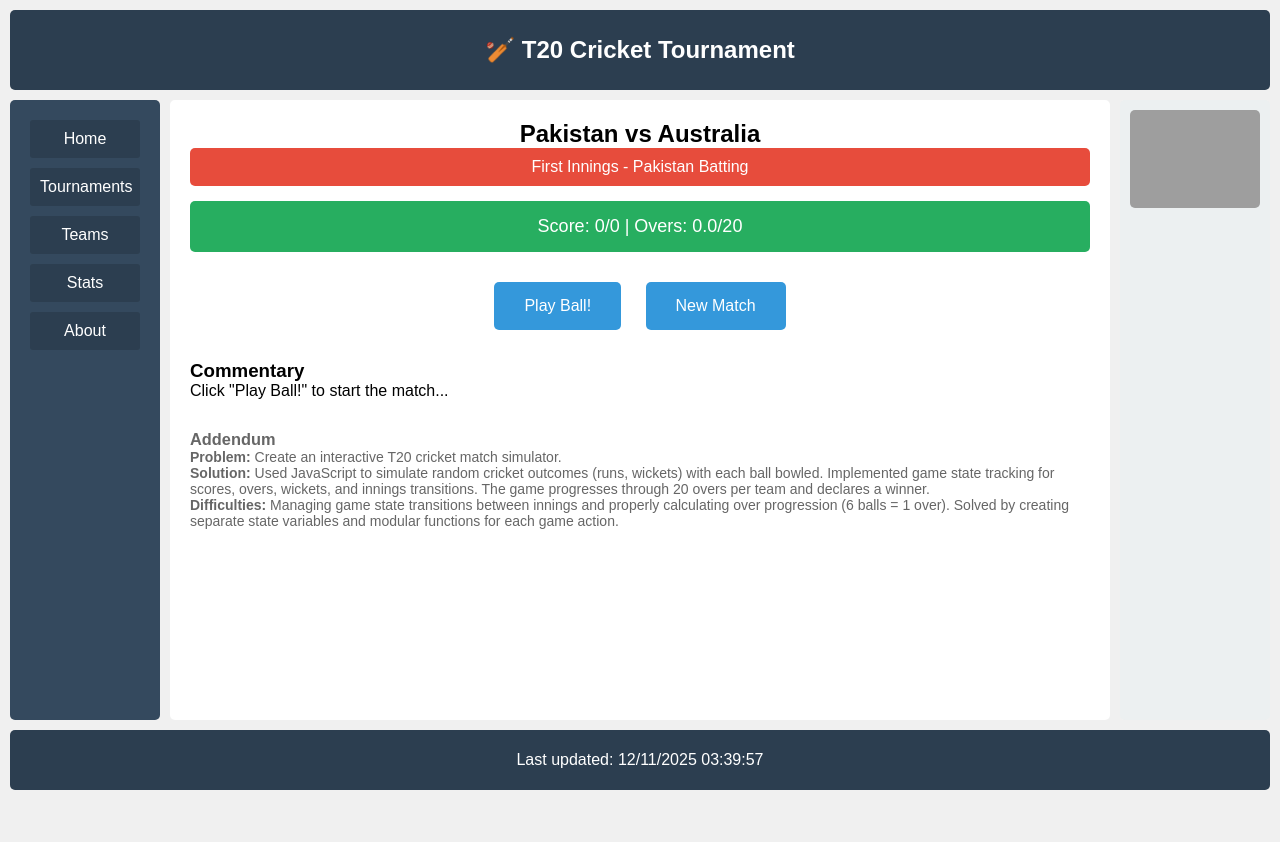
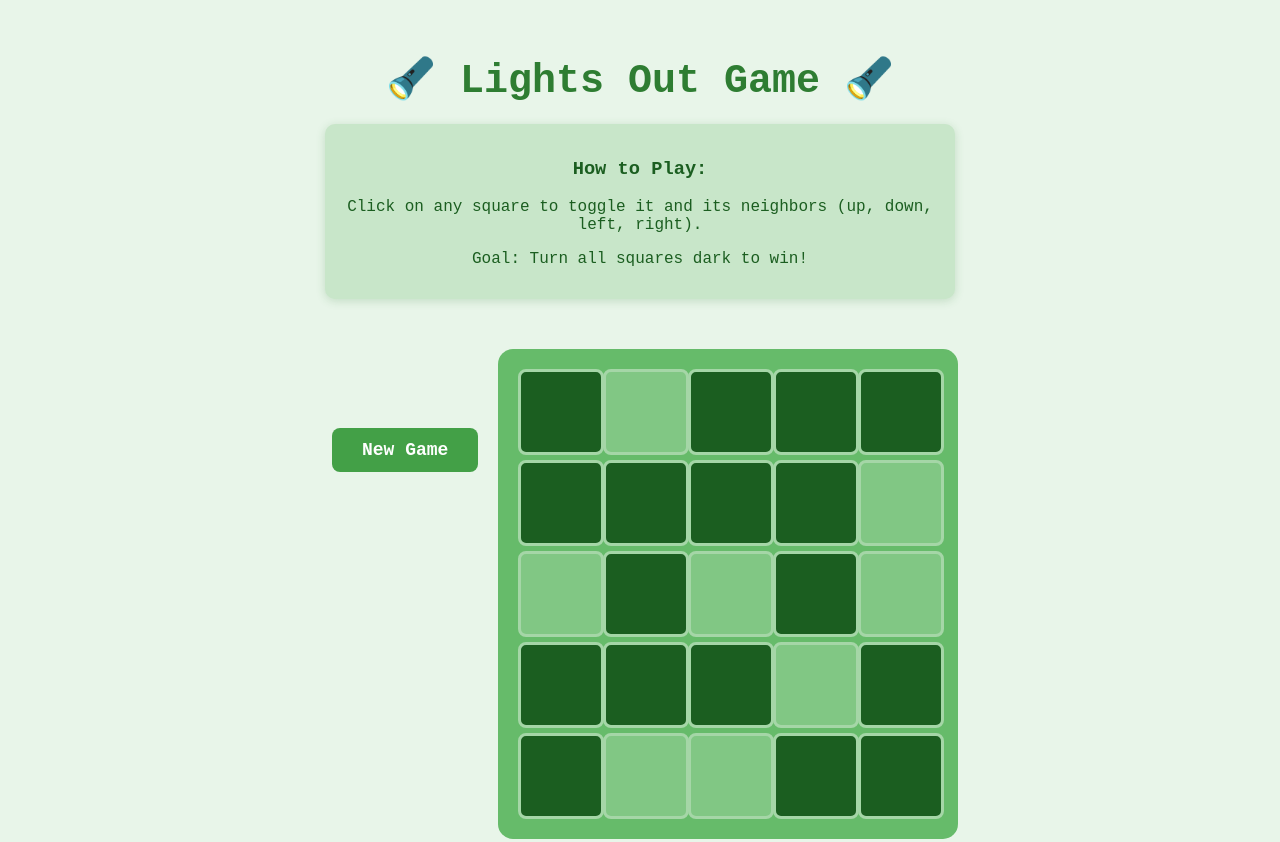
Before and after one commit to shn32-maker/505SampleWebsite, a plain HTML site: page index.html in a window 1280 px wide. Shown: the top 842 px of the page. Before the commit the page ends 800 px from the top, so only its background shows below. Drawn offline with Linux system fonts and the light colour scheme; grey boxes are pictures that could not be loaded.

Commit message:
Update index.html

```diff
--- a/index.html
+++ b/index.html
@@ -3,189 +3,102 @@
 <head>
     <meta charset="UTF-8">
     <meta name="viewport" content="width=device-width, initial-scale=1.0">
-    <title>T20 Cricket Tournament</title>
+    <title>Lights Out Game</title>
     <style>
-        * {
-            margin: 0;
-            padding: 0;
-            box-sizing: border-box;
+        /* Import a custom font from cdnjs (not Google Fonts) */
+        @import url('https://cdnjs.cloudflare.com/ajax/libs/font-awesome/6.4.0/css/all.min.css');
+
+        body {
+            font-family: 'Courier New', monospace;
+            text-align: center;
+            background-color: #e8f5e9;
+            color: #1b5e20;
+            padding: 20px;
         }
-        body {
-            font-family: Arial, sans-serif;
-            display: grid;
-            grid-template-areas:
-                "header header header"
-                "menu content ads"
-                "footer footer footer";
-            grid-template-rows: 80px 1fr 60px;
-            grid-template-columns: 150px 1fr 150px;
-            min-height: 100vh;
-            gap: 10px;
-            padding: 10px;
-            background: #f0f0f0;
+
+        h1 {
+            color: #2e7d32;
+            font-size: 2.5em;
+            margin-bottom: 10px;
         }
-        header {
-            grid-area: header;
-            background: #2c3e50;
-            color: white;
-            display: flex;
-            align-items: center;
-            justify-content: center;
-            font-size: 24px;
-            font-weight: bold;
-            border-radius: 5px;
+
+        #instructions {
+            max-width: 600px;
+            margin: 20px auto;
+            padding: 15px;
+            background-color: #c8e6c9;
+            border-radius: 10px;
+            box-shadow: 0 2px 10px rgba(46, 125, 50, 0.2);
         }
-        nav {
-            grid-area: menu;
-            background: #34495e;
+
+        #game-board {
+            display: inline-grid;
+            grid-template-columns: repeat(5, 80px);
+            grid-gap: 5px;
+            margin: 30px auto;
             padding: 20px;
-            border-radius: 5px;
+            background-color: #66bb6a;
+            border-radius: 15px;
         }
-        nav a {
-            display: block;
-            color: white;
-            text-decoration: none;
-            padding: 10px;
-            margin-bottom: 10px;
-            background: #2c3e50;
-            border-radius: 3px;
-            text-align: center;
+
+        .square {
+            width: 80px;
+            height: 80px;
+            background-color: #81c784;
+            border: 3px solid #a5d6a7;
+            cursor: pointer;
+            transition: all 0.3s;
+            border-radius: 8px;
         }
-        main {
-            grid-area: content;
-            background: white;
-            padding: 20px;
-            border-radius: 5px;
-            overflow-y: auto;
+
+        /* This class makes a square "off" (dark) */
+        .is-off {
+            background-color: #1b5e20;
         }
-        aside {
-            grid-area: ads;
-            background: #ecf0f1;
-            padding: 10px;
-            border-radius: 5px;
-            text-align: center;
+
+        .square:hover {
+            transform: scale(1.05);
+            box-shadow: 0 0 15px rgba(129, 199, 132, 0.8);
         }
-        aside a img {
-            width: 100%;
-            height: auto;
-            border-radius: 5px;
-        }
-        footer {
-            grid-area: footer;
-            background: #2c3e50;
-            color: white;
-            display: flex;
-            align-items: center;
-            justify-content: center;
-            border-radius: 5px;
-            padding: 10px;
-        }
-        #gameArea {
-            text-align: center;
-        }
-        .scoreboard {
-            background: #27ae60;
-            color: white;
-            padding: 15px;
-            border-radius: 5px;
-            margin-bottom: 20px;
+
+        button {
+            font-family: 'Courier New', monospace;
+            padding: 12px 30px;
             font-size: 18px;
-        }
-        button {
-            background: #3498db;
+            background-color: #43a047;
             color: white;
             border: none;
-            padding: 15px 30px;
-            font-size: 16px;
-            border-radius: 5px;
+            border-radius: 8px;
             cursor: pointer;
+            font-weight: bold;
             margin: 10px;
         }
+
         button:hover {
-            background: #2980b9;
+            background-color: #388e3c;
+            transform: scale(1.05);
         }
-        button:disabled {
-            background: #95a5a6;
-            cursor: not-allowed;
-        }
-        .innings-info {
-            background: #e74c3c;
-            color: white;
-            padding: 10px;
-            border-radius: 5px;
-            margin-bottom: 15px;
-        }
-        .match-result {
-            background: #f39c12;
-            color: white;
-            padding: 20px;
-            border-radius: 5px;
-            font-size: 20px;
-            margin-top: 20px;
-        }
-        @media (max-width: 768px) {
-            body {
-                grid-template-areas:
-                    "header"
-                    "menu"
-                    "content"
-                    "ads"
-                    "footer";
-                grid-template-columns: 1fr;
-                grid-template-rows: auto;
-            }
+
+        footer {
+            margin-top: 50px;
+            padding-top: 20px;
+            border-top: 2px solid #66bb6a;
+            color: #2e7d32;
         }
     </style>
 </head>
 <body>
-    <header>
-        🏏 T20 Cricket Tournament
-    </header>
+    <h1>🔦 Lights Out Game 🔦</h1>
 
-    <nav>
-        <a href="#">Home</a>
-        <a href="#">Tournaments</a>
-        <a href="#">Teams</a>
-        <a href="#">Stats</a>
-        <a href="#">About</a>
-    </nav>
+    <div id="instructions">
+        <h3>How to Play:</h3>
+        <p>Click on any square to toggle it and its neighbors (up, down, left, right).</p>
+        <p>Goal: Turn all squares dark to win!</p>
+    </div>
 
-    <main>
-        <div id="gameArea">
-            <h2>Pakistan vs Australia</h2>
+    <button onclick="startNewGame()">New Game</button>
 
-            <div class="innings-info" id="inningsInfo">
-                First Innings - Pakistan Batting
-            </div>
-
-            <div class="scoreboard" id="scoreboard">
-                Score: 0/0 | Overs: 0.0/20
-            </div>
-
-            <button id="batBtn" onclick="playBall()">Play Ball!</button>
-            <button id="resetBtn" onclick="resetGame()">New Match</button>
-
-            <div id="commentary" style="margin-top: 20px; text-align: left; max-height: 300px; overflow-y: auto;">
-                <h3>Commentary</h3>
-                <p>Click "Play Ball!" to start the match...</p>
-            </div>
-
-            <div id="result"></div>
-        </div>
-
-        <div style="margin-top: 30px; text-align: left; font-size: 14px; color: #666;">
-            <h3>Addendum</h3>
-            <p><strong>Problem:</strong> Create an interactive T20 cricket match simulator.</p>
-            <p><strong>Solution:</strong> Used JavaScript to simulate random cricket outcomes (runs, wickets) with each ball bowled. Implemented game state tracking for scores, overs, wickets, and innings transitions. The game progresses through 20 overs per team and declares a winner.</p>
-            <p><strong>Difficulties:</strong> Managing game state transitions between innings and properly calculating over progression (6 balls = 1 over). Solved by creating separate state variables and modular functions for each game action.</p>
-        </div>
-    </main>
-
-    <aside>
-        <a href="https://www.amazon.com/cricket-bat/s?k=cricket+bat" target="_blank">
-            <img src="https://m.media-amazon.com/images/I/71qEqU+WUPL._AC_SL1500_.jpg" alt="Cricket Bat">
-        </a>
-    </aside>
+    <div id="game-board"></div>
 
     <footer>
         <p>Last updated:
@@ -193,10 +106,95 @@
         </p>
     </footer>
 
-    <script src="game.js"></script>
-    <script type="text/javascript">
-         var x = document.lastModified;
-         document.getElementById('lastModified').textContent = x;
+    <script>
+        // Game settings
+        const BOARD_SIZE = 5; // 5x5 grid
+        let board = []; // This will store our squares
+
+        // Create the game board when page loads
+        function createBoard() {
+            const gameBoard = document.getElementById('game-board');
+            gameBoard.innerHTML = ''; // Clear any existing board
+            board = []; // Reset board array
+
+            // Create 5x5 grid (25 squares total)
+            for (let i = 0; i < BOARD_SIZE * BOARD_SIZE; i++) {
+                const square = document.createElement('div');
+                square.className = 'square';
+                square.onclick = function() { toggleSquare(i); };
+                gameBoard.appendChild(square);
+                board.push(square);
+            }
+        }
+
+        // Toggle a square and its neighbors
+        function toggleSquare(index) {
+            const row = Math.floor(index / BOARD_SIZE);
+            const col = index % BOARD_SIZE;
+
+            // Toggle the clicked square
+            flipSquare(index);
+
+            // Toggle neighbor above (if exists)
+            if (row > 0) {
+                flipSquare(index - BOARD_SIZE);
+            }
+
+            // Toggle neighbor below (if exists)
+            if (row < BOARD_SIZE - 1) {
+                flipSquare(index + BOARD_SIZE);
+            }
+
+            // Toggle neighbor left (if exists)
+            if (col > 0) {
+                flipSquare(index - 1);
+            }
+
+            // Toggle neighbor right (if exists)
+            if (col < BOARD_SIZE - 1) {
+                flipSquare(index + 1);
+            }
+
+            // Check if player won
+            checkWin();
+        }
+
+        // Flip a single square on/off
+        function flipSquare(index) {
+            board[index].classList.toggle('is-off');
+        }
+
+        // Check if all squares are off (dark)
+        function checkWin() {
+            const allOff = board.every(square => square.classList.contains('is-off'));
+
+            if (allOff) {
+                setTimeout(() => {
+                    alert('You win! 🎉');
+                }, 100);
+            }
+        }
+
+        // Start a new random game
+        function startNewGame() {
+            createBoard();
+
+            // Make random moves to scramble the board
+            // This ensures the game is always solvable!
+            const numMoves = 10 + Math.floor(Math.random() * 10); // 10-19 random moves
+
+            for (let i = 0; i < numMoves; i++) {
+                const randomIndex = Math.floor(Math.random() * (BOARD_SIZE * BOARD_SIZE));
+                toggleSquare(randomIndex);
+            }
+        }
+
+        // Start the first game when page loads
+        startNewGame();
+
+        // Update footer timestamp
+        var x = document.lastModified;
+        document.getElementById('lastModified').textContent = x;
     </script>
 </body>
 </html>
```
